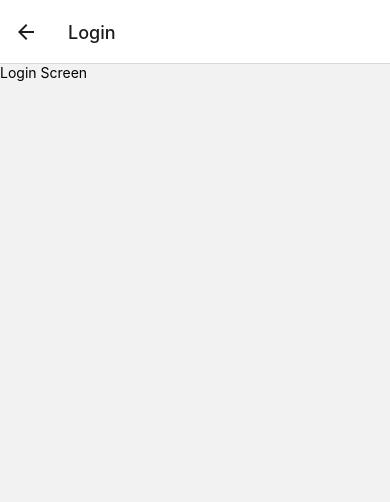
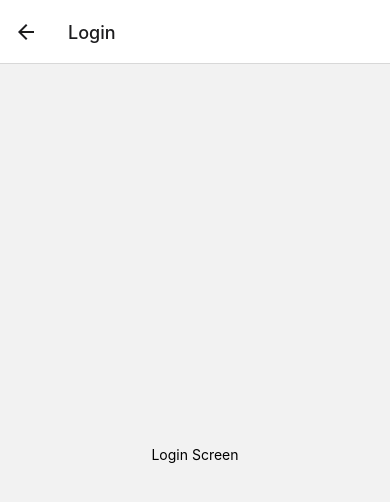
Before and after one commit to Naashdak/react-native-app, a React Native app: screen /Login in a window 390 px wide. Shown: the top 502 px of the page. Built offline with nearby package versions, Linux system fonts and the light colour scheme.

Commit message:
center login screen

```diff
--- a/src/login_feature/presentation/LoginScreen.tsx
+++ b/src/login_feature/presentation/LoginScreen.tsx
@@ -6,8 +6,8 @@ type Props = NativeStackScreenProps<RootStackParamList, 'Login'>
 
 export function LoginScreen({navigation}: Props){
     return(
-        <View style={{justifyContent: 'center'}}>
-            <Text>Login Screen</Text>
+        <View style={{justifyContent: 'center', height: '100%'}}>
+            <Text style={{textAlign: 'center'}}>Login Screen</Text>
         </View>
     )
 }
```
